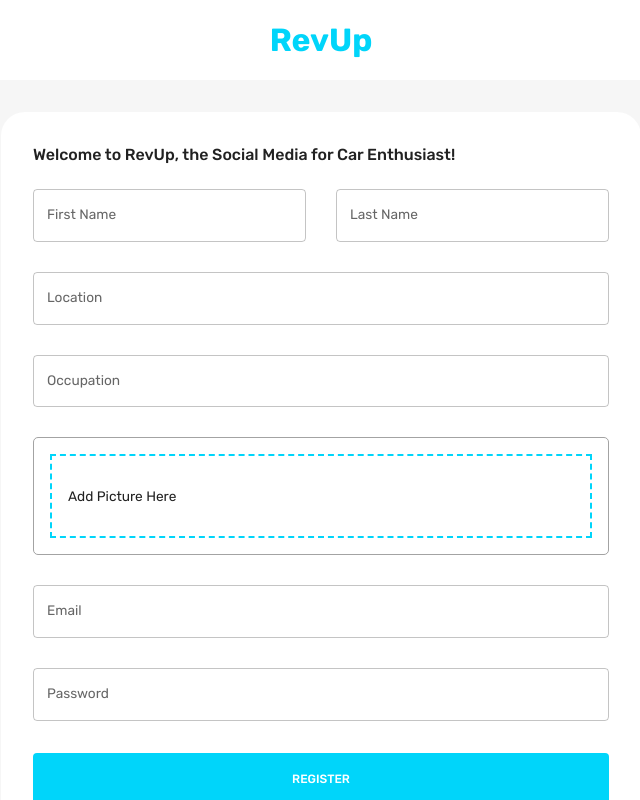
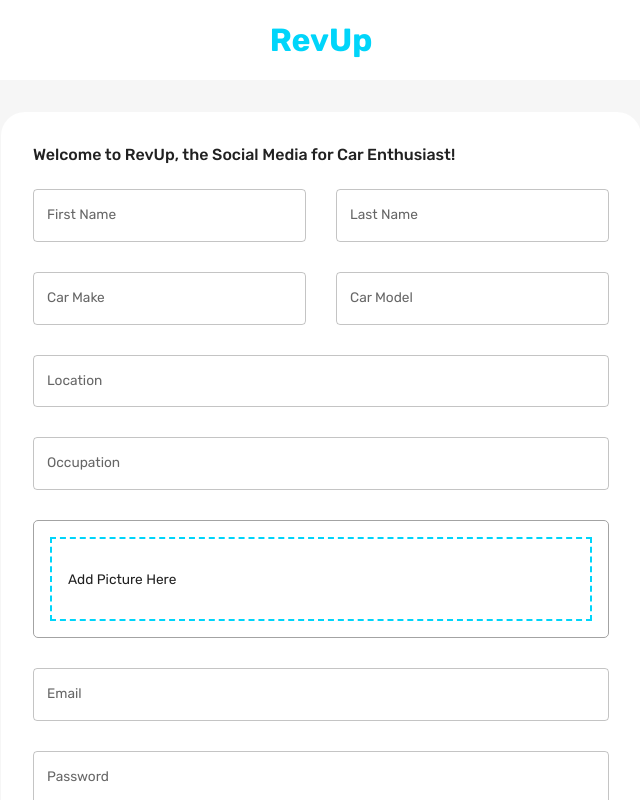
Before and after one commit to brenj23/revup-MERN, a React (Create React App) app in the folder client/: page / in a window 1280 px wide. Both pictures are taken after a click on the element "Don't have an account? Sign Up here.". Shown: the top 800 px of the page, without its empty margins (319-959 px from the left). Built offline with nearby package versions, Linux system fonts and the light colour scheme.

Commit message:
added files in widget folder (no code inside folders)

```diff
--- a/client/src/scenes/loginPage/Form.jsx
+++ b/client/src/scenes/loginPage/Form.jsx
@@ -19,6 +19,8 @@ import FlexBetween from "components/FlexBetween";
 const registerSchema = yup.object().shape({
   firstName: yup.string().required("required"),
   lastName: yup.string().required("required"),
+  carMake:yup.string().required("required"),
+  carModel:yup.string().required("required"),
   email: yup.string().email("invalid email").required("required"),
   password: yup.string().required("required"),
   location: yup.string().required("required"),
@@ -34,6 +36,8 @@ const loginSchema = yup.object().shape({
 const initialValuesRegister = {
   firstName: "",
   lastName: "",
+  carMake: "",
+  carModel: "",
   email: "",
   password: "",
   location: "",
@@ -149,6 +153,26 @@ const Form = () => {
                   name="lastName"
                   error={Boolean(touched.lastName) && Boolean(errors.lastName)}
                   helperText={touched.lastName && errors.lastName}
+                  sx={{ gridColumn: "span 2" }}
+                />
+                <TextField
+                  label="Car Make"
+                  onBlur={handleBlur}
+                  onChange={handleChange}
+                  value={values.carMake}
+                  name="carMake"
+                  error={Boolean(touched.carMake) && Boolean(errors.carMake)}
+                  helperText={touched.carMake && errors.carMake}
+                  sx={{ gridColumn: "span 2" }}
+                />
+                <TextField
+                  label="Car Model"
+                  onBlur={handleBlur}
+                  onChange={handleChange}
+                  value={values.carModel}
+                  name="carModel"
+                  error={Boolean(touched.carModel) && Boolean(errors.carModel)}
+                  helperText={touched.carModel && errors.carModel}
                   sx={{ gridColumn: "span 2" }}
                 />
                 <TextField
--- a/client/src/scenes/navbar/index.jsx
+++ b/client/src/scenes/navbar/index.jsx
@@ -56,7 +56,7 @@ const Navbar = () => {
             },
           }}
         >
-          Sociopedia
+          RevUp
         </Typography>
         {isNonMobileScreens && (
           <FlexBetween
```
Also changed, not shown: client/src/scenes/widgets/AdvertWidget.jsx (added), client/src/scenes/widgets/FriendListWidget.jsx (added), client/src/scenes/widgets/MyPostWidget.jsx (added), client/src/scenes/widgets/PostWidget.jsx (added), client/src/scenes/widgets/PostsWidget.jsx (added), client/src/scenes/widgets/UserWidget.jsx (added).
